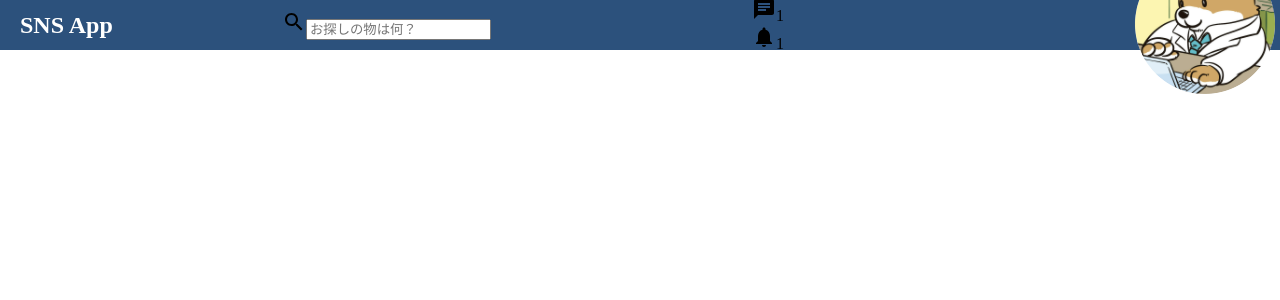
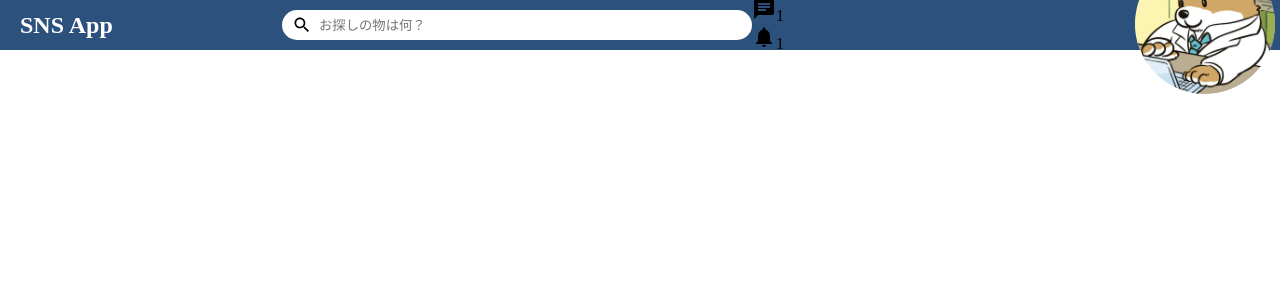
Before and after one commit to shumatsumoto/sns-app-frontend, a React (Create React App) app: page / in a window 1280 px wide. Shown: the top 300 px of the page. Built offline with nearby package versions, Linux system fonts and the light colour scheme.

Commit message:
topbar style続

```diff
--- a/src/components/topbar/Topbar.css
+++ b/src/components/topbar/Topbar.css
@@ -20,6 +20,30 @@
   margin-left: 20px;
 }
 
+.searchbar {
+  width: 100%;
+  height: 30px;
+  background-color: #fff;
+  border-radius: 25px;
+  display: flex;
+  align-items: center;
+}
+
+.searchIcon {
+  font-size: 20px !important;
+  margin-left: 10px;
+  margin-right: 5px;
+}
+
+.searchInput {
+  border: none;
+  width: 80%;
+}
+
+.searchInput:focus {
+  outline: none;
+}
+
 .topbarCenter {
   flex: 5;
 }
```
